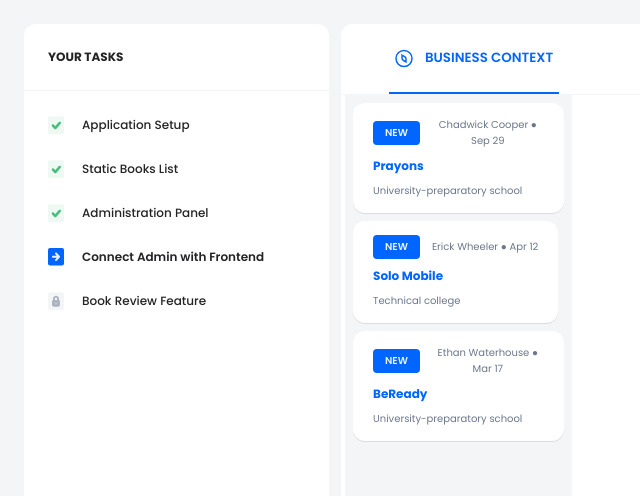
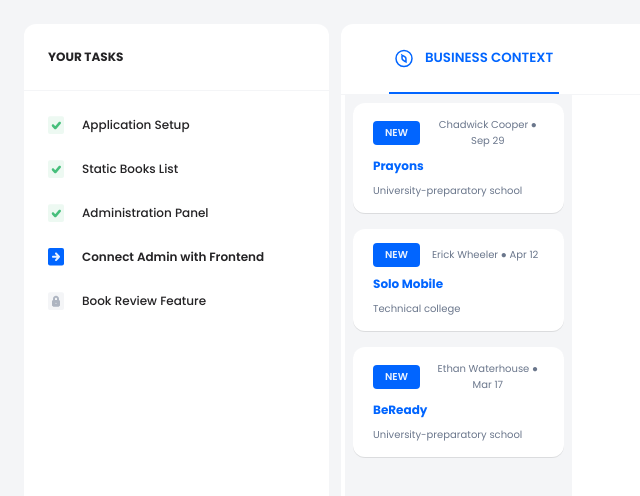
Before and after one commit to masterHAWK99/junior-front-end-developer-1664373968, a React (Create React App) app: page / in a window 1280 px wide. Shown: the top 496 px of the page, without its empty margins (0-640 px from the left). Built offline with nearby package versions, Linux system fonts and the light colour scheme.

Commit message:
#5 Fix resizing context tab

```diff
--- a/src/component/businessContexts/BusinessContext.jsx
+++ b/src/component/businessContexts/BusinessContext.jsx
@@ -43,7 +43,7 @@ export const BusinessContext = () => {
   };
   return (
     <>
-      <div className="bg-gray column-sm-4">{mapTabs()}</div>
+      <div className="bg-gray column-sm-4 flex flex-col">{mapTabs()}</div>
       {businessContext && (
         <div className="column-sm-8">
           <ContextContent tabContent={businessContext} />
```
